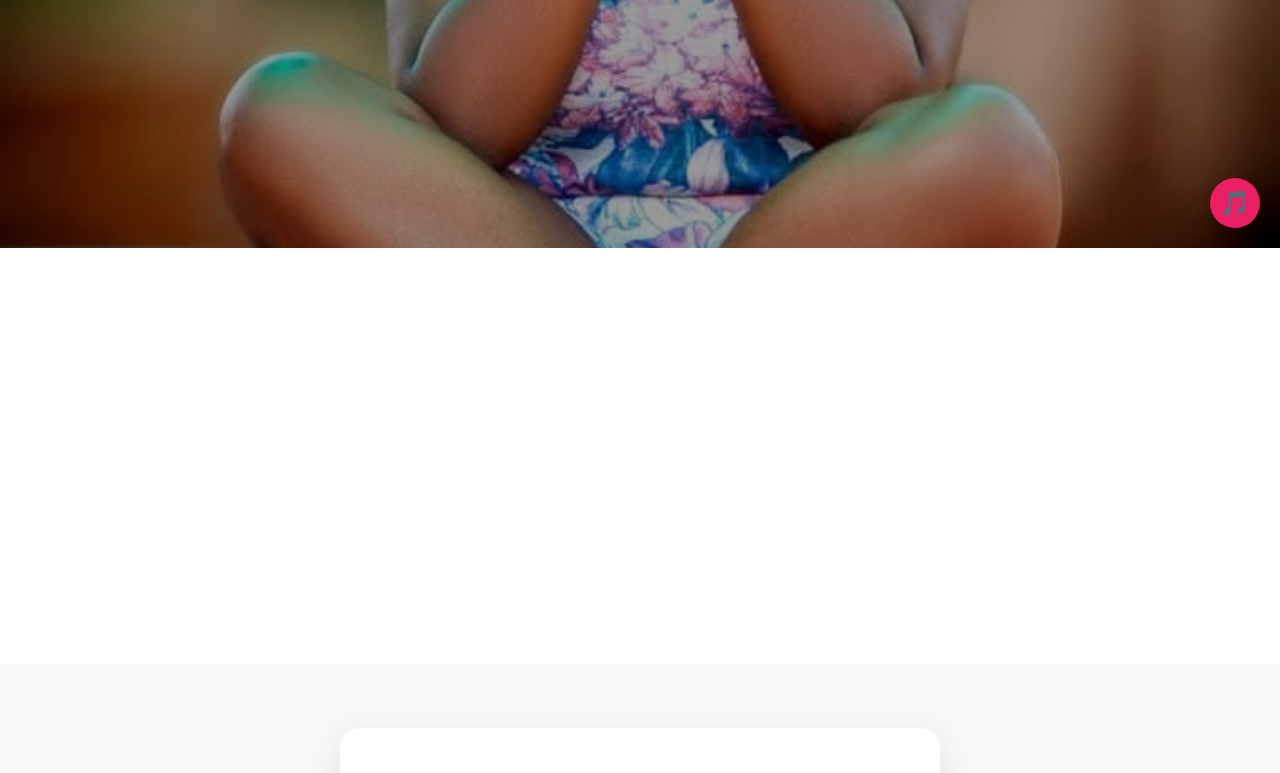
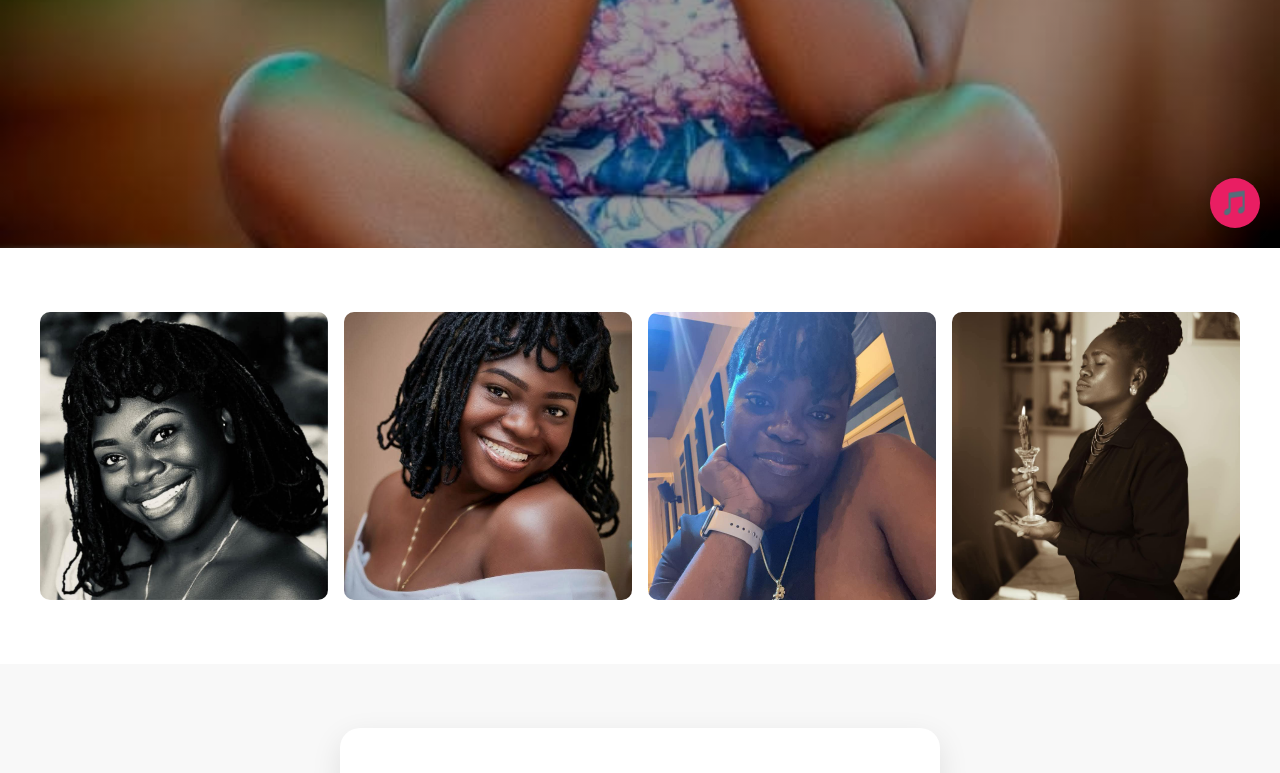
Before and after one commit to matthewntsiful/soul-sister-bday, a plain HTML site: page index.html in a window 1280 px wide. Shown: the part 552-1325 px from the top of the page. Drawn offline with nearby package versions, Linux system fonts and the light colour scheme.

Commit message:
style.css file Updated

```diff
--- a/style.css
+++ b/style.css
@@ -74,6 +74,22 @@ body {
     border-radius: 10px;
     transition: transform 0.3s ease;
     cursor: pointer;
+}
+
+.gallery-item-1 {
+    background-image: url('assets/gallery/1.jpg');
+}
+
+.gallery-item-2 {
+    background-image: url('assets/gallery/2.jpg');
+}
+
+.gallery-item-3 {
+    background-image: url('assets/gallery/3.jpg');
+}
+
+.gallery-item-4 {
+    background-image: url('assets/gallery/4.jpg');
 }
 
 .gallery-item:hover {
```
